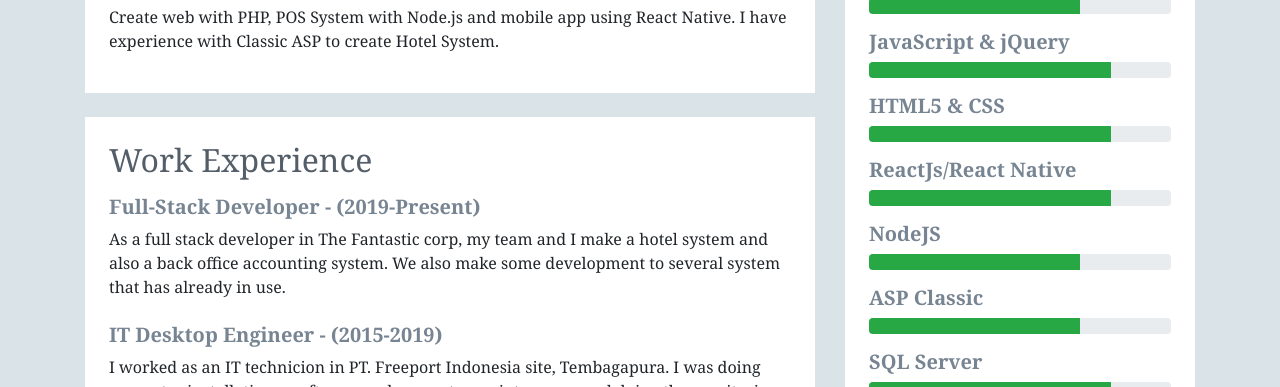
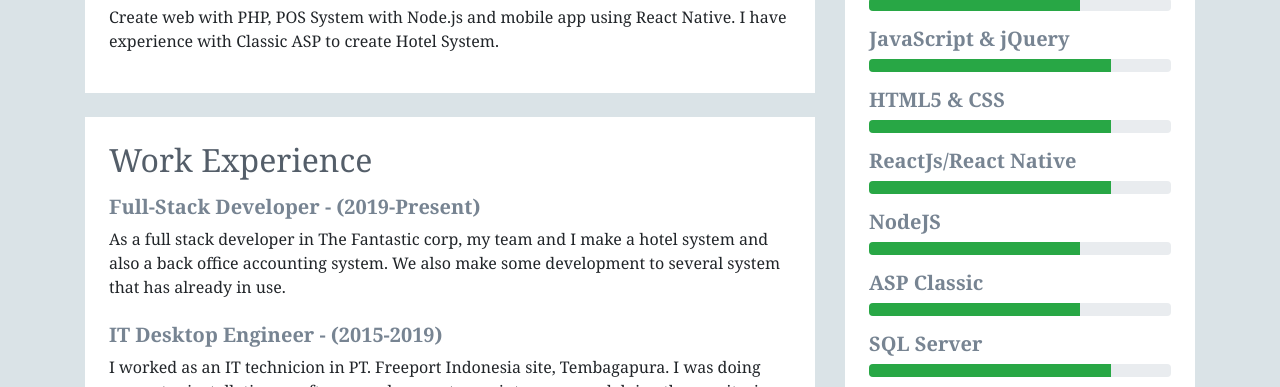
Before and after one commit to sandy10cp/sandy10cp.github.io, a plain HTML site: page index.html in a window 1280 px wide. Shown: the part 565-952 px from the top of the page. Drawn offline with nearby package versions, Linux system fonts and the light colour scheme.

Commit message:
edit skills

```diff
--- a/index.html
+++ b/index.html
@@ -123,42 +123,42 @@
                 <div class="skills mt-4 p-4" id="skills">
                     <h2>Skills</h2>
                     <h5>PHP</h5>
-                    <div class="progress mb-3">
+                    <div class="progress mb-3" style="height: 13px;">
                         <div class="progress-bar bg-success" role="progressbar" style="width: 0%;" aria-valuenow="70"
                             aria-valuemin="0" aria-valuemax="100" data-percentage="70"></div>
                     </div>
                     <h5>JavaScript & jQuery</h5>
-                    <div class="progress mb-3">
+                    <div class="progress mb-3" style="height: 13px;">
                         <div class="progress-bar bg-success" role="progressbar" style="width: 0%;" aria-valuenow="80"
                             aria-valuemin="0" aria-valuemax="100" data-percentage="80"></div>
                     </div>
                     <h5>HTML5 & CSS</h5>
-                    <div class="progress mb-3">
+                    <div class="progress mb-3" style="height: 13px;">
                         <div class="progress-bar bg-success" role="progressbar" style="width: 0%;" aria-valuenow="75"
                             aria-valuemin="0" aria-valuemax="100" data-percentage="75"></div>
                     </div>
                     <h5>ReactJs/React Native</h5>
-                    <div class="progress mb-3">
+                    <div class="progress mb-3" style="height: 13px;">
                         <div class="progress-bar bg-success" role="progressbar" style="width: 0%;" aria-valuenow="80"
                             aria-valuemin="0" aria-valuemax="100" data-percentage="80"></div>
                     </div>
                     <h5>NodeJS</h5>
-                    <div class="progress mb-3">
+                    <div class="progress mb-3" style="height: 13px;">
                         <div class="progress-bar bg-success" role="progressbar" style="width: 0%;" aria-valuenow="70"
                             aria-valuemin="0" aria-valuemax="100" data-percentage="70"></div>
                     </div>
                     <h5>ASP Classic</h5>
-                    <div class="progress mb-3">
+                    <div class="progress mb-3" style="height: 13px;">
                         <div class="progress-bar bg-success" role="progressbar" style="width: 0%;" aria-valuenow="65"
                             aria-valuemin="0" aria-valuemax="100" data-percentage="65"></div>
                     </div>
                     <h5>SQL Server</h5>
-                    <div class="progress mb-3">
+                    <div class="progress mb-3" style="height: 13px;">
                         <div class="progress-bar bg-success" role="progressbar" style="width: 0%;" aria-valuenow="75"
                             aria-valuemin="0" aria-valuemax="100" data-percentage="75"></div>
                     </div>
                     <h5>Adobe XD</h5>
-                    <div class="progress mb-3">
+                    <div class="progress mb-3" style="height: 13px;">
                         <div class="progress-bar bg-success" role="progressbar" style="width: 0%;" aria-valuenow="60"
                             aria-valuemin="0" aria-valuemax="100" data-percentage="60"></div>
                     </div>
```
